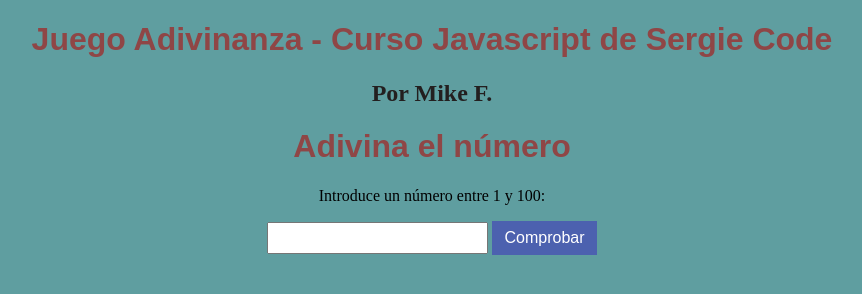
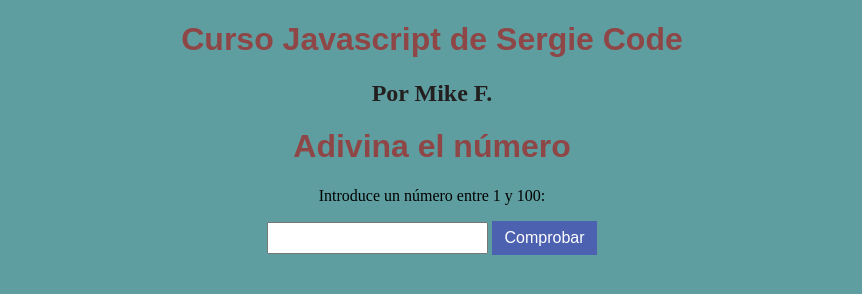
Before and after one commit to mikefink22/CursoSC-JS, a plain HTML site: page juegoAdivinanza/index.html in a window 1280 px wide. Shown: the whole page, without its empty margins (208-1070 px from the left). Drawn offline with Linux system fonts and the light colour scheme.

Commit message:
changed h1

```diff
--- a/juegoAdivinanza/index.html
+++ b/juegoAdivinanza/index.html
@@ -8,7 +8,7 @@
 
 </head>
 <body>
-    <h1>Juego Adivinanza - Curso Javascript de Sergie Code</h1>
+    <h1>Curso Javascript de Sergie Code</h1>
     <h2>Por Mike F.</h2>
     <h1>Adivina el número</h1>
     <p>Introduce un número entre 1 y 100:</p>
```
